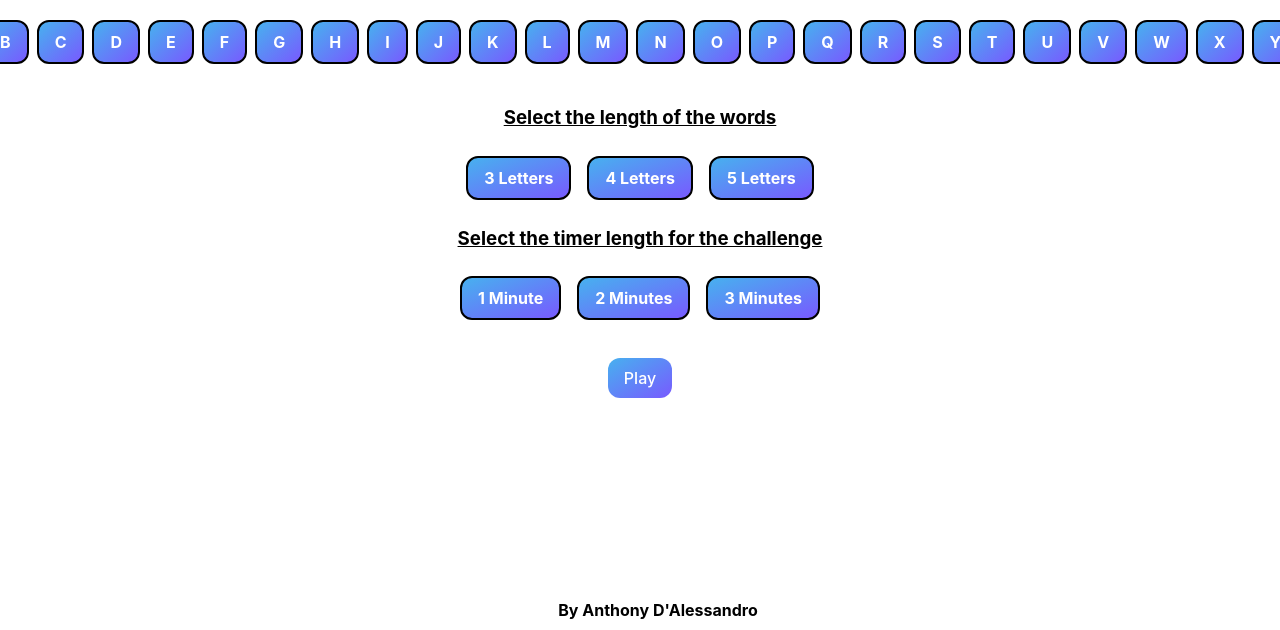
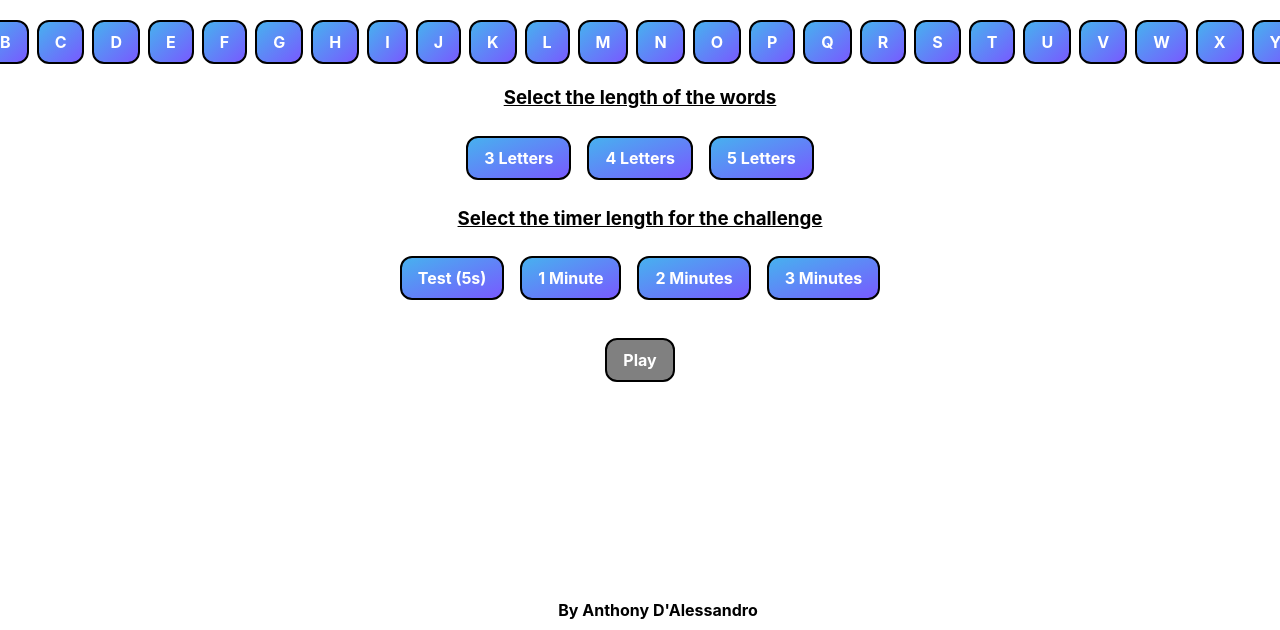
Before and after one commit to anthonyexe/Personal, a plain HTML site: page Word Game/Index.html in a window 1280 px wide. Shown: the part 170-800 px from the top of the page. Drawn offline with Linux system fonts and the light colour scheme.

Commit message:
Update Index.html

```diff
--- a/Word Game/Index.html
+++ b/Word Game/Index.html
@@ -49,7 +49,7 @@
 		<button id="z" class="letterChoices" style="margin: 4px" onclick="letterSelect(this)">Z</button>
 	</div>
 
-	<button style="display: none" class="regularButtons" name="startTimer" id="startTimer" onclick="timer()">Start Timer</button><br>
+
 	<h3 id="instruction2" class="instructions"style="text-align: center; text-decoration: underline">Select the length of the words</h3>
 	<div id="word-length-buttons" class="word-length-buttons">
 		<button class="wordLengthChoices" name="three_letter_words" id="three_letter_words" onclick="wordLengthSelect(this, 3)">3 Letters</button>
@@ -59,6 +59,7 @@
 
 	<h3 id="instruction3" class="instructions" style="text-align: center; text-decoration: underline">Select the timer length for the challenge</h3>
 	<div id="timer-buttons" class="word-length-buttons">
+		<button class="wordLengthChoices" name="five_seconds" id="five_seconds" onclick="setTimer(this, 5)">Test (5s)</button>
 		<button class="wordLengthChoices" name="one_minute" id="one_minute" onclick="setTimer(this, 60)">1 Minute</button>
 		<button class="wordLengthChoices" name="two_minutes" id="two_minutes" onclick="setTimer(this, 120)">2 Minutes</button>
 		<button class="wordLengthChoices" name="three_minutes" id="three_minutes" onclick="setTimer(this, 180)">3 Minutes</button><br>
@@ -66,7 +67,7 @@
 
 	<center>
 		<h4 id="gameCriteria"></h4>
-		<button class="regularButtons" name="play" id="play" onclick="play()">Play</button><br>
+		<button class="wordLengthChoices" name="play" id="play" style="background: gray" disabled="disabled" onclick="play()">Play</button><br>
 		<form onSubmit="return false">
 			<input type="text" id="userInput" name="userInput" autocomplete="off" hidden="true" disabled="true"><br>
 		</form>
```
